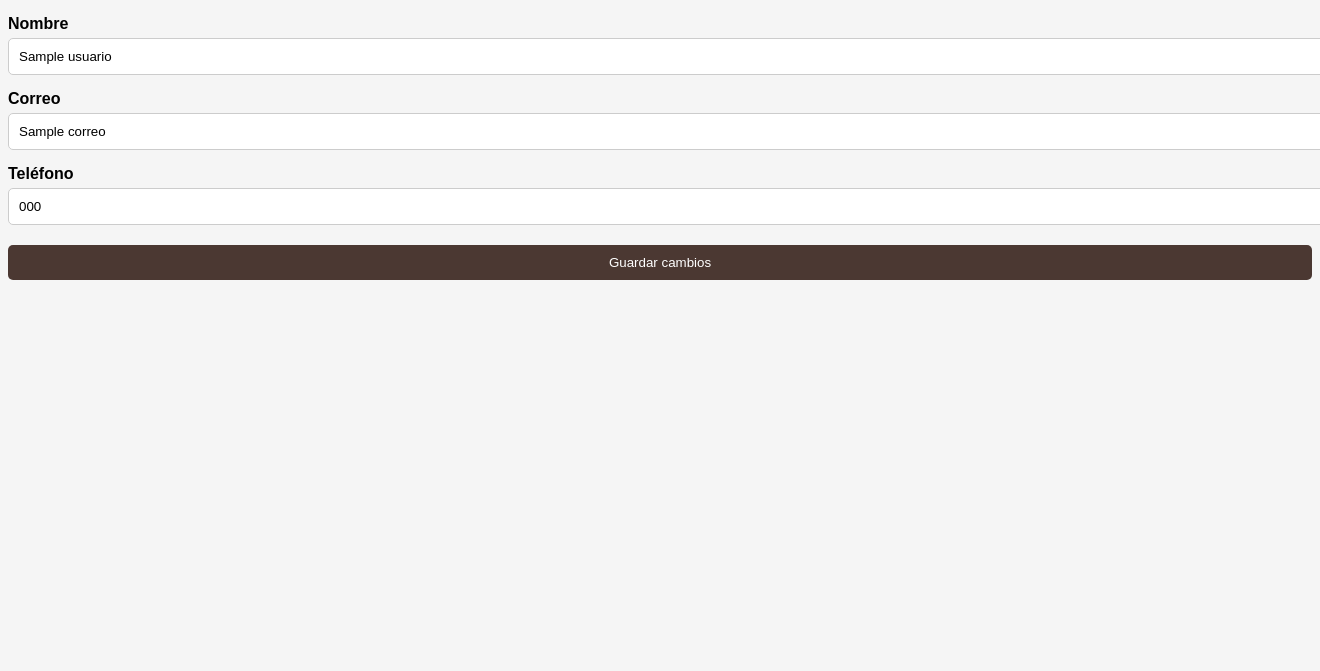
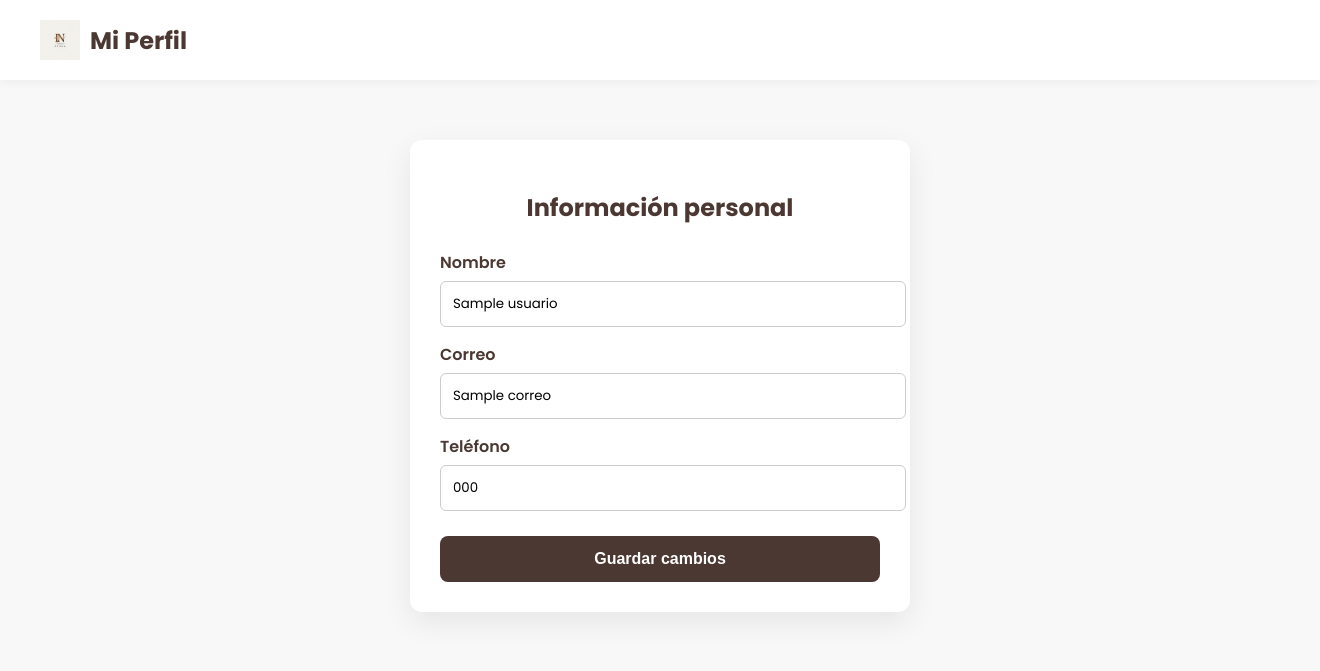
Before and after one commit to Itzi1525/Proyecto-Senza, a Flask app: template Proyecto/templates/Perfil.html in a window 1320 px wide; the page is wider, and only the part inside the window is pictured. Shown: the top 671 px of that part. Run offline with Flask 3, Linux system fonts and the light colour scheme; the template is opened without the code that fills it: most values are stand-ins (such as "Sample title", 1, 10 or a date in 2020).

Commit message:
Modificar vista de perfil

```diff
--- a/Proyecto/templates/Perfil.html
+++ b/Proyecto/templates/Perfil.html
@@ -1,42 +1,115 @@
-<!-- PERFIL MODIFICADO DESDE VS CODE -->
-
 <!DOCTYPE html>
 <html lang="es">
 <head>
     <meta charset="UTF-8">
     <title>Mi Perfil - Senza</title>
     <link rel="icon" href="{{ url_for('static', filename='Imagenes/Senza.png') }}">
+
+    <!-- Fuente -->
+    <link href="https://fonts.googleapis.com/css2?family=Poppins:wght@400;600;700&display=swap" rel="stylesheet">
+
     <style>
-        body { font-family: Arial; background:#f5f5f5; }
-        .container { max-width: 600px; margin: 50px auto; }
+        :root {
+            --primary: #4B3832;
+            --secondary: #D2B48C;
+            --background: #F8F8F8;
+            --card: #FFFFFF;
+        }
+
+        body {
+            margin: 0;
+            font-family: 'Poppins', sans-serif;
+            background-color: var(--background);
+            color: var(--primary);
+        }
+
+        header {
+            background: white;
+            padding: 20px 40px;
+            box-shadow: 0 2px 10px rgba(0,0,0,0.05);
+            display: flex;
+            align-items: center;
+            gap: 10px;
+        }
+
+        header img {
+            height: 40px;
+        }
+
+        header h1 {
+            font-size: 1.5rem;
+            margin: 0;
+        }
+
+        .container {
+            max-width: 500px;
+            margin: 60px auto;
+            padding: 0 20px;
+        }
+
         .card {
-            background: white;
+            background: var(--card);
             padding: 30px;
-            border-radius: 10px;
-            box-shadow: 0 4px 10px rgba(0,0,0,0.1);
+            border-radius: 12px;
+            box-shadow: 0 10px 30px rgba(0,0,0,0.08);
         }
-        label { font-weight: bold; display:block; margin-top:15px; }
+
+        .card h2 {
+            text-align: center;
+            margin-bottom: 25px;
+        }
+
+        label {
+            font-weight: 600;
+            margin-top: 15px;
+            display: block;
+        }
+
         input {
-            width:100%;
-            padding:10px;
-            margin-top:5px;
-            border-radius:5px;
-            border:1px solid #ccc;
+            width: 100%;
+            padding: 12px;
+            margin-top: 6px;
+            border-radius: 6px;
+            border: 1px solid #ccc;
+            font-family: 'Poppins', sans-serif;
         }
+
+        input:focus {
+            outline: none;
+            border-color: var(--primary);
+        }
+
         button {
-            margin-top:20px;
-            padding:10px;
-            width:100%;
-            background:#4B3832;
-            color:white;
-            border:none;
-            border-radius:5px;
+            margin-top: 25px;
+            width: 100%;
+            padding: 14px;
+            background: var(--primary);
+            color: white;
+            border: none;
+            border-radius: 8px;
+            font-size: 1rem;
+            font-weight: 600;
+            cursor: pointer;
+            transition: background 0.3s;
+        }
+
+        button:hover {
+            background: #382D26;
         }
     </style>
 </head>
 <body>
+
+<header>
+    <img src="{{ url_for('static', filename='Imagenes/Senza.png') }}" alt="Senza">
+    <h1>Mi Perfil</h1>
+</header>
+
+<div class="container">
+    <div class="card">
+        <h2>Información personal</h2>
+
         <form method="POST" action="/actualizar_perfil">
-
             <label>Nombre</label>
             <input type="text" name="nombre" value="{{ usuario.nombre }}" required>
 
@@ -48,7 +121,8 @@
 
             <button type="submit">Guardar cambios</button>
         </form>
-
+    </div>
+</div>
 
 </body>
 </html>
```
Lines whose indentation alone changed are shown as unchanged.
